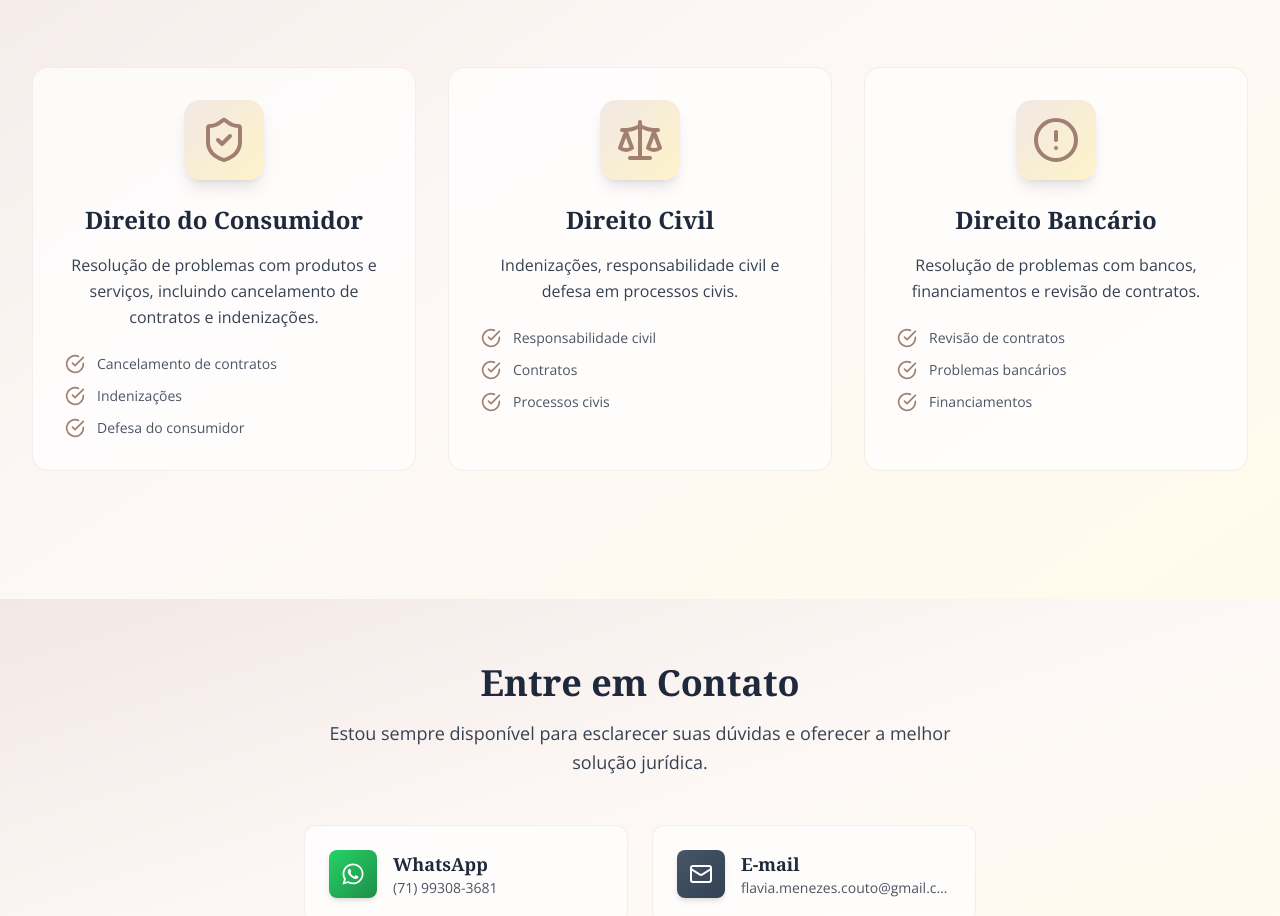
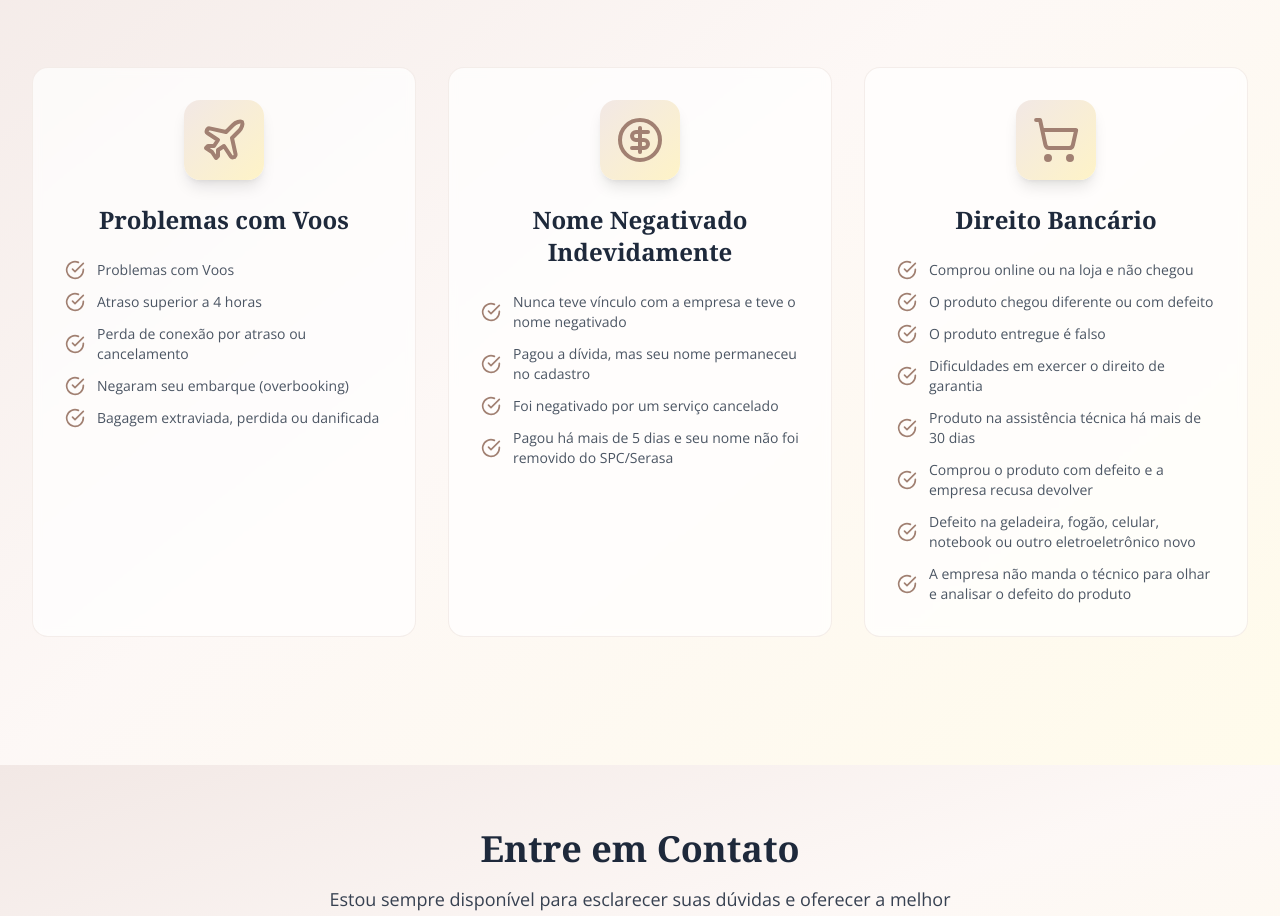
Before and after one commit to coutinho98/advflavia, a React (Vite) app: page / in a window 1280 px wide. Shown: the part 1245-2161 px from the top of the page. Built offline with nearby package versions, Linux system fonts and the light colour scheme.

Commit message:
feat: added a new card description

```diff
--- a/src/components/Services.tsx
+++ b/src/components/Services.tsx
@@ -1,26 +1,26 @@
-import { ShieldCheck, Scale, AlertCircle, CheckCircle } from 'lucide-react';
+import { Plane, CircleDollarSign, ShoppingCart, CheckCircle } from 'lucide-react';
 
 const services = [
   {
-    icon: <ShieldCheck className="h-12 w-12 text-warm-600 dark:text-amber-400" />,
-    title: 'Direito do Consumidor',
+    icon: <Plane className="h-12 w-12 text-warm-600 dark:text-amber-400" />,
+    title: 'Problemas com Voos',
     description:
-      'Resolução de problemas com produtos e serviços, incluindo cancelamento de contratos e indenizações.',
-    features: ['Cancelamento de contratos', 'Indenizações', 'Defesa do consumidor']
+      '',
+    features: ['Problemas com Voos', 'Atraso superior a 4 horas', 'Perda de conexão por atraso ou cancelamento', 'Negaram seu embarque (overbooking)', 'Bagagem extraviada, perdida ou danificada']
   },
   {
-    icon: <Scale className="h-12 w-12 text-warm-600 dark:text-amber-400" />,
-    title: 'Direito Civil',
+    icon: <CircleDollarSign className="h-12 w-12 text-warm-600 dark:text-amber-400" />,
+    title: 'Nome Negativado Indevidamente',
     description:
-      'Indenizações, responsabilidade civil e defesa em processos civis.',
-    features: ['Responsabilidade civil', 'Contratos', 'Processos civis']
+      '',
+    features: ['Nunca teve vínculo com a empresa e teve o nome negativado', 'Pagou a dívida, mas seu nome permaneceu no cadastro', 'Foi negativado por um serviço cancelado', 'Pagou há mais de 5 dias e seu nome não foi removido do SPC/Serasa']
   },
   {
-    icon: <AlertCircle className="h-12 w-12 text-warm-600 dark:text-amber-400" />,
+    icon: <ShoppingCart className="h-12 w-12 text-warm-600 dark:text-amber-400" />,
     title: 'Direito Bancário',
     description:
-      'Resolução de problemas com bancos, financiamentos e revisão de contratos.',
-    features: ['Revisão de contratos', 'Problemas bancários', 'Financiamentos']
+      '',
+    features: ['Comprou online ou na loja e não chegou', 'O produto chegou diferente ou com defeito', 'O produto entregue é falso', 'Dificuldades em exercer o direito de garantia', 'Produto na assistência técnica há mais de 30 dias', 'Comprou o produto com defeito e a empresa recusa devolver', 'Defeito na geladeira, fogão, celular, notebook ou outro eletroeletrônico novo', 'A empresa não manda o técnico para olhar e analisar o defeito do produto']
   },
 ];
 
```
